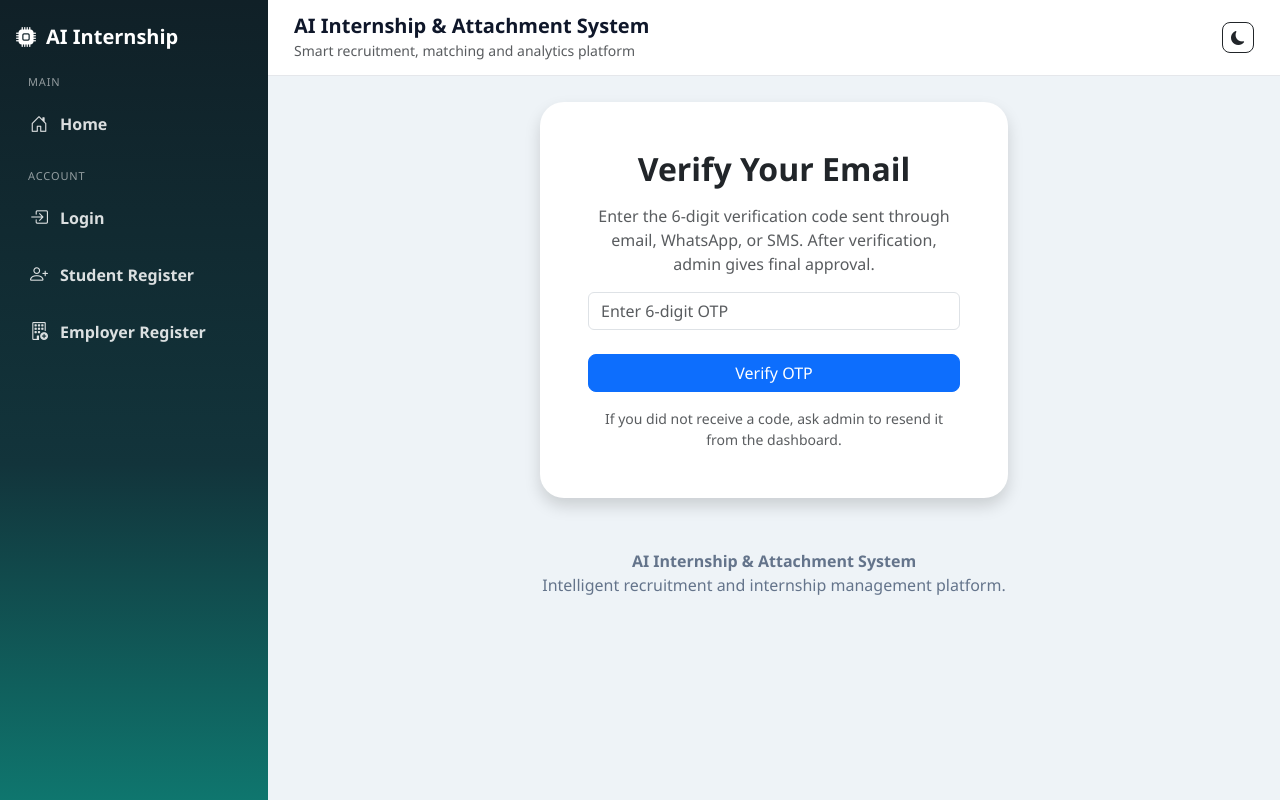
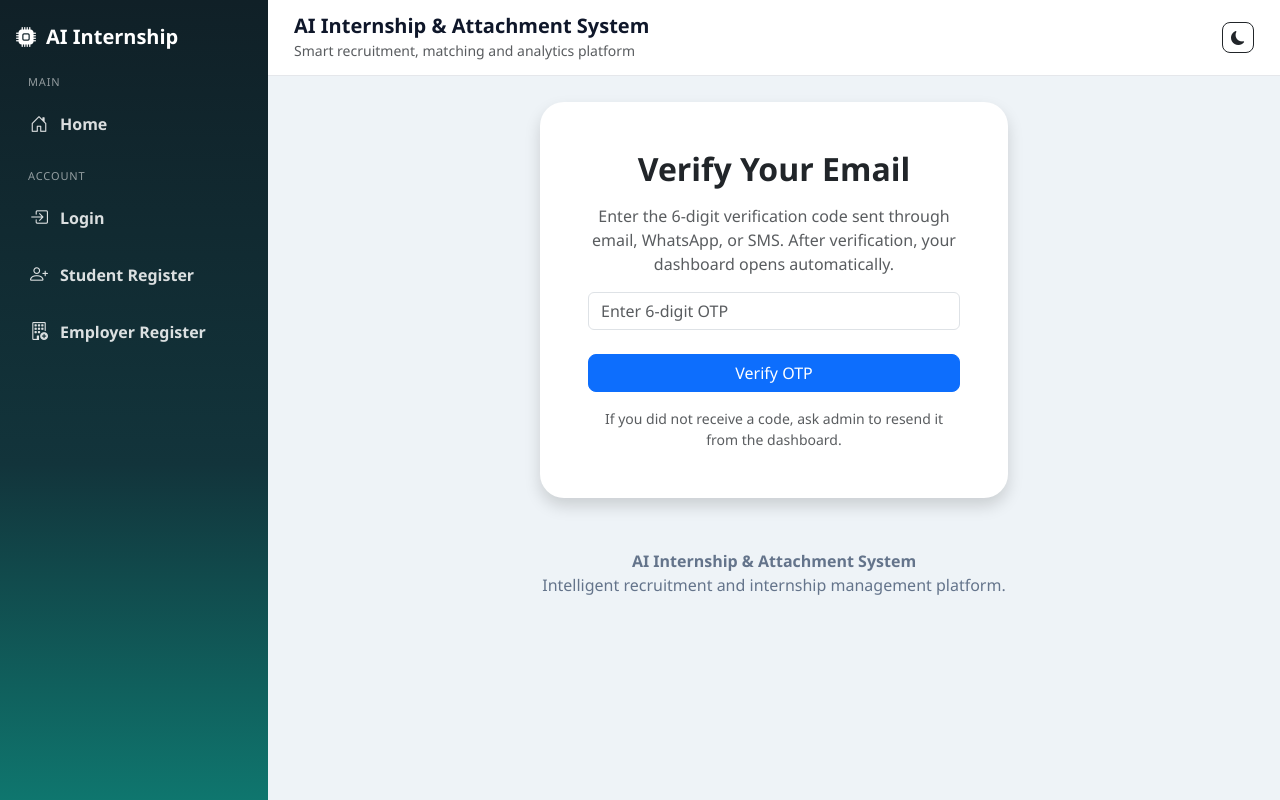
Before and after one commit to georgesultan931-bit/ai-attachment-system, a Django app: page /verify-otp/1/ in a window 1280 px wide. Run offline with Django 5.2, Linux system fonts and the light colour scheme; tables that the repository leaves empty hold one stand-in row (values such as "Sample post").

Commit message:
Restore OTP auto activation flow

```diff
--- a/accounts/views.py
+++ b/accounts/views.py
@@ -446,7 +446,7 @@ def notify_admin_user_verified(request, user):
     role_label = user.role.title()
 
     dashboard_message = (
-        f'{role_label} account verified by OTP and awaiting admin approval: '
+        f'{role_label} account verified by OTP and activated: '
         f'{user.username} ({user.email}).'
     )
 
@@ -459,13 +459,13 @@ def notify_admin_user_verified(request, user):
         return False, 'No active email configuration found.'
 
     return send_system_email(
-        subject=f'{role_label} Verified - Approval Required',
+        subject=f'{role_label} Verified and Activated',
         message=(
-            f'{user.username} has entered the verification code successfully and is waiting for final admin approval.\n\n'
+            f'{user.username} has entered the verification code successfully.\n\n'
             f'Email: {user.email}\n'
             f'Phone: {user.phone_number}\n'
             f'Role: {role_label}\n\n'
-            f'Open the admin dashboard and approve the account to activate access.'
+            f'The account has been activated automatically and the user can now access their dashboard.'
         ),
         recipient_list=[
             config.admin_notification_email
@@ -635,8 +635,8 @@ def verify_otp(request, user_id):
             elif entered_otp == user.otp_code:
 
                 user.is_email_verified = True
-                user.is_approved = False
-                user.is_active = False
+                user.is_approved = True
+                user.is_active = True
                 user.otp_code = None
                 user.otp_created_at = None
                 user.save()
@@ -648,10 +648,16 @@ def verify_otp(request, user_id):
 
                 messages.success(
                     request,
-                    'Verification successful. Admin has been notified to approve your account.'
+                    'Verification successful. You are now signed in.'
                 )
 
-                return redirect('pending_approval')
+                login(
+                    request,
+                    user,
+                    backend='django.contrib.auth.backends.ModelBackend'
+                )
+
+                return redirect('dashboard')
 
             else:
 
--- a/templates/accounts/admin_dashboard.html
+++ b/templates/accounts/admin_dashboard.html
@@ -490,7 +490,7 @@
                 </h4>
 
                 <small class="text-muted">
-                    Registered users waiting for OTP verification or final admin approval
+                    Registered users waiting for OTP verification
                 </small>
             </div>
 
--- a/templates/accounts/pending_approval.html
+++ b/templates/accounts/pending_approval.html
@@ -18,7 +18,7 @@
                 </h2>
 
                 <p class="text-muted">
-                    Your registration has been received. If you already entered the OTP, admin will approve your account from the dashboard.
+                    Your registration has been received. If you did not receive a code, admin can resend it from the dashboard.
                 </p>
 
                 {% if not email_delivery_ready %}
--- a/templates/accounts/verify_otp.html
+++ b/templates/accounts/verify_otp.html
@@ -15,7 +15,7 @@
                 </h2>
 
                 <p class="text-muted">
-                    Enter the 6-digit verification code sent through email, WhatsApp, or SMS. After verification, admin gives final approval.
+                    Enter the 6-digit verification code sent through email, WhatsApp, or SMS. After verification, your dashboard opens automatically.
                 </p>
 
                 {% if not email_delivery_ready %}
```
Also changed, not shown: accounts/tests.py (+5 -4 lines).
